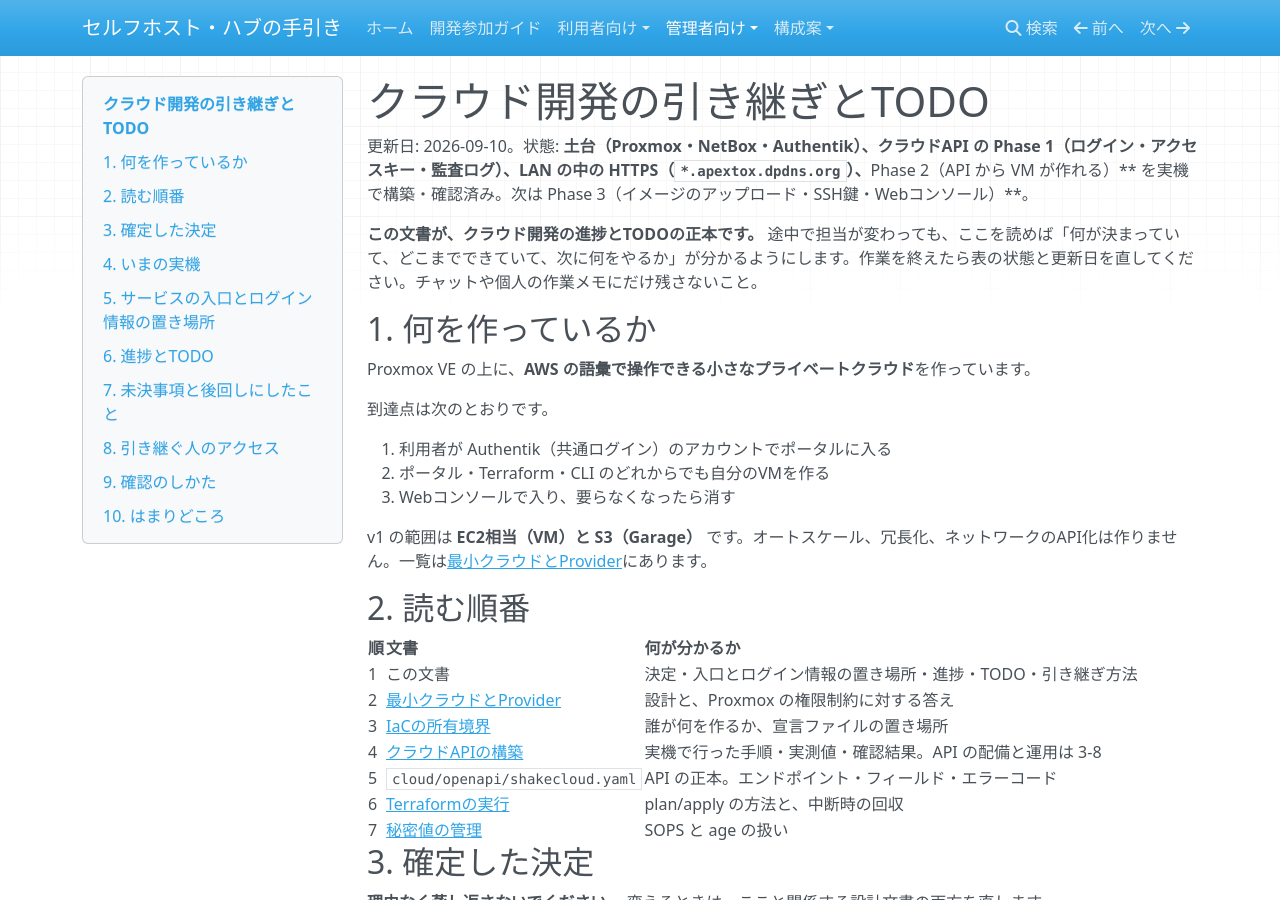
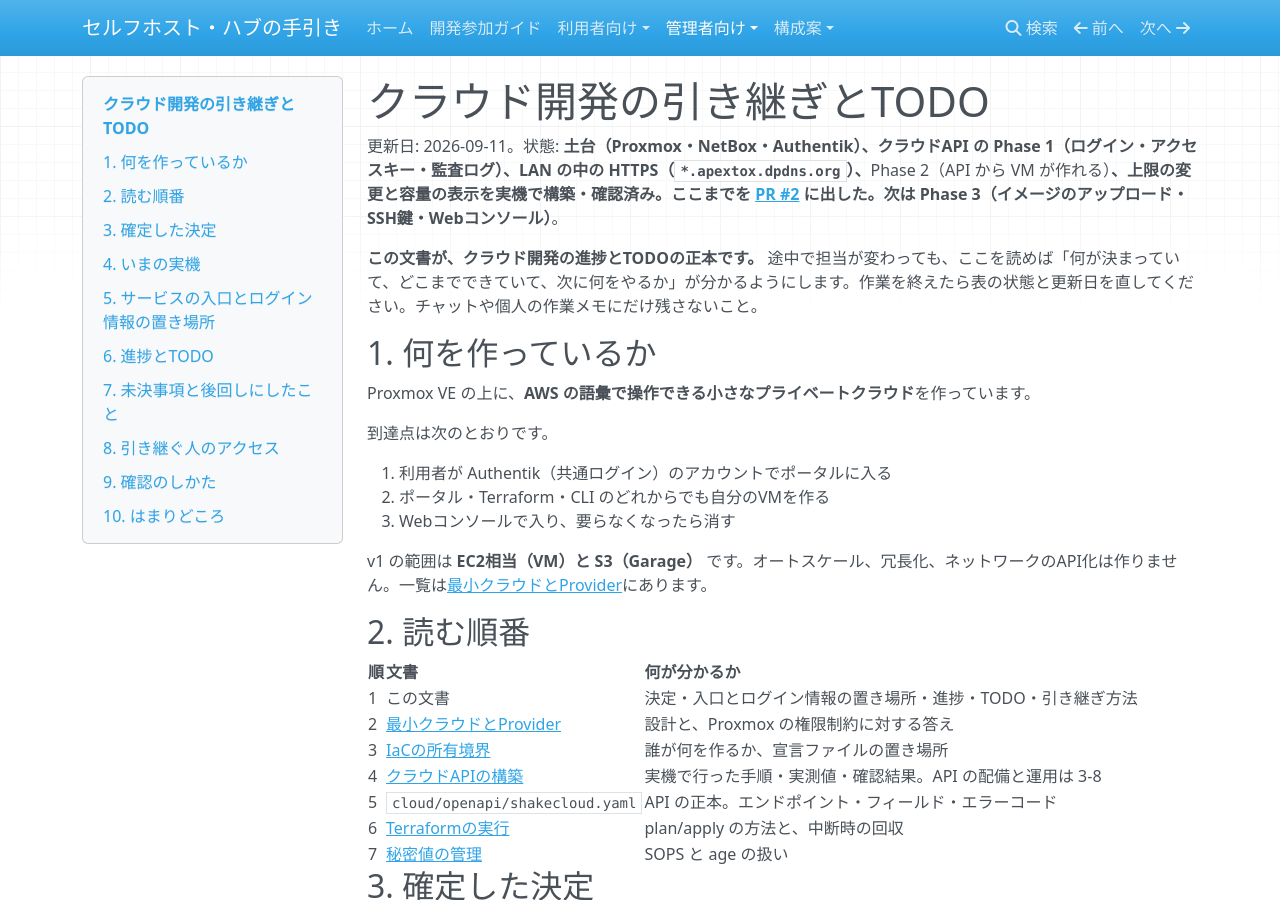
Before and after one commit to rurutheGeek/shake-cloud, an MkDocs documentation site: the page built from docs/operations/handover.md, in a window 1280 px wide and 900 px high. Built offline with MkDocs 1.6.1, drawn with Linux system fonts in a browser that asks for light colours; nearby versions of some CDN libraries; some of the changed text lies outside the part shown.

Commit message:
docs: CI の Go 検査が GitHub 上で通ったことを記録する
push と pull_request の両方で成功したので、「未 push のため走っていない」
という記述を実測へ直す。あわせて状態の1行に上限・容量と PR を入れる。

Co-Authored-By: Claude Opus 5 <noreply@anthropic.com>

```diff
--- a/docs/operations/handover.md
+++ b/docs/operations/handover.md
@@ -1,6 +1,6 @@
 # クラウド開発の引き継ぎとTODO
 
-更新日: 2026-09-10。状態: **土台（Proxmox・NetBox・Authentik）、クラウドAPI の Phase 1（ログイン・アクセスキー・監査ログ）、LAN の中の HTTPS（`*.apextox.dpdns.org`）、**Phase 2（API から VM が作れる）** を実機で構築・確認済み。次は Phase 3（イメージのアップロード・SSH鍵・Webコンソール）**。
+更新日: 2026-09-11。状態: **土台（Proxmox・NetBox・Authentik）、クラウドAPI の Phase 1（ログイン・アクセスキー・監査ログ）、LAN の中の HTTPS（`*.apextox.dpdns.org`）、**Phase 2（API から VM が作れる）**、上限の変更と容量の表示を実機で構築・確認済み。ここまでを [PR #2](https://github.com/rurutheGeek/shake-cloud/pull/2) に出した。次は Phase 3（イメージのアップロード・SSH鍵・Webコンソール）**。
 
 **この文書が、クラウド開発の進捗とTODOの正本です。** 途中で担当が変わっても、ここを読めば「何が決まっていて、どこまでできていて、次に何をやるか」が分かるようにします。作業を終えたら表の状態と更新日を直してください。チャットや個人の作業メモにだけ残さないこと。
 
@@ -164,7 +164,7 @@ sops --decrypt platform/sops/pve-users.sops.yaml
 | ✅ | Phase 1 の最小ページ（ログイン、キーの発行・削除、操作履歴） | `html/template` と素の JS。ビルド基盤なし。Phase 5 で置き換える |
 | ✅ | `cloud/compose.yaml` と `cloud/manage.py`（既存スタックと同じ作法） | API のイメージは cloud-01 でビルド。ベースイメージは Dockerfile で digest 固定 |
 | ✅ | Ansible ロール `cloud_api` と `platform/ansible/cloud.yml` | 2026-09-10 に配備。再実行で変更ゼロ |
-| 🟨 | CI に Go を追加（`gofmt -l`、`go vet`、`go test ./...`、PostgreSQL サービス） | `validate.yml` に追加済み。**未 push のため GitHub 上ではまだ走っていない** |
+| ✅ | CI に Go を追加（`gofmt -l`、`go vet`、`go test ./...`、PostgreSQL サービス） | `validate.yml`。2026-09-11 に push して GitHub 上で初めて実行し、`push` と `pull_request` の両方で成功した |
 | ✅ | 実際のブラウザで Authentik ログインを1回通す | 2026-09-10 に `akadmin` で確認。監査ログに `CompleteLogin`（アカウント作成、管理者）、`CreateAccessKey`、`DeleteAccessKey` が残った |
 
 実機で確かめたこと（2026-09-10、dev-b から）:
```
